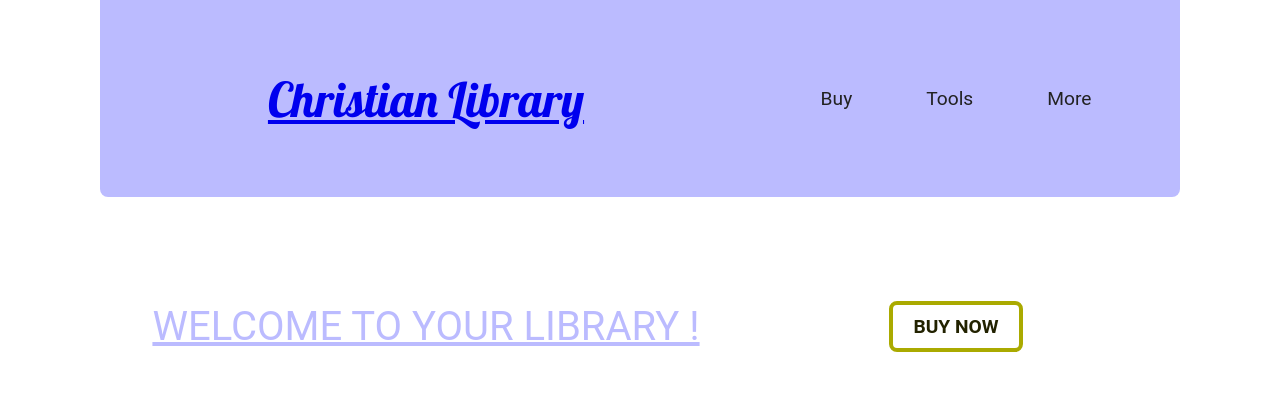
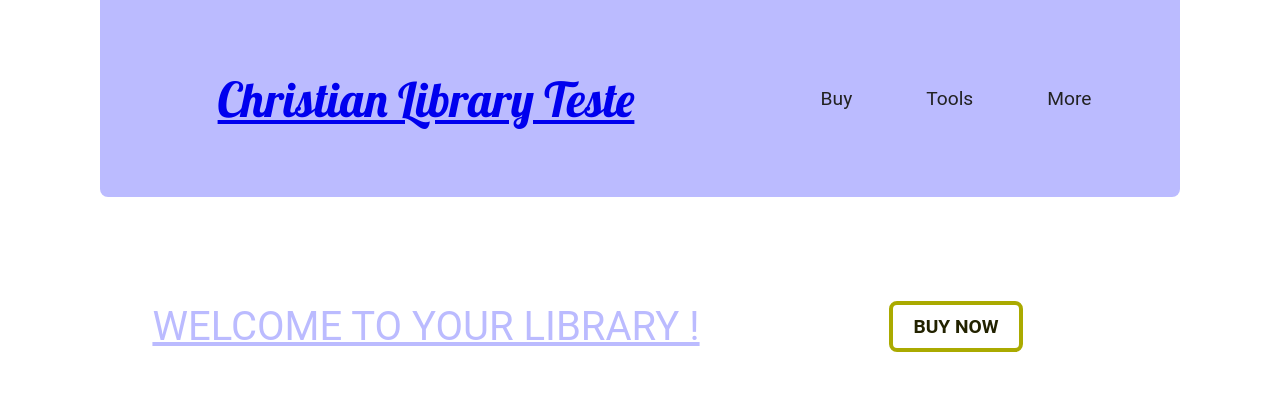
Before and after one commit to Lukeneas/projeto-landing-page2, a plain HTML site: page index.html in a window 1280 px wide. Shown: the top 399 px of the page. Drawn offline with Linux system fonts and the light colour scheme.

Commit message:
commit test

```diff
--- a/index.html
+++ b/index.html
@@ -15,7 +15,7 @@
 	<header>
 		<div class="nav_back">
 			<nav class="container">
-				<a href="./" class="logo">Christian Library</a>
+				<a href="./" class="logo">Christian Library Teste</a>
 				<ul>
 					<li><a href="#buy">Buy</a></li>
 					<li><a href="#tools">Tools</a></li>
```
